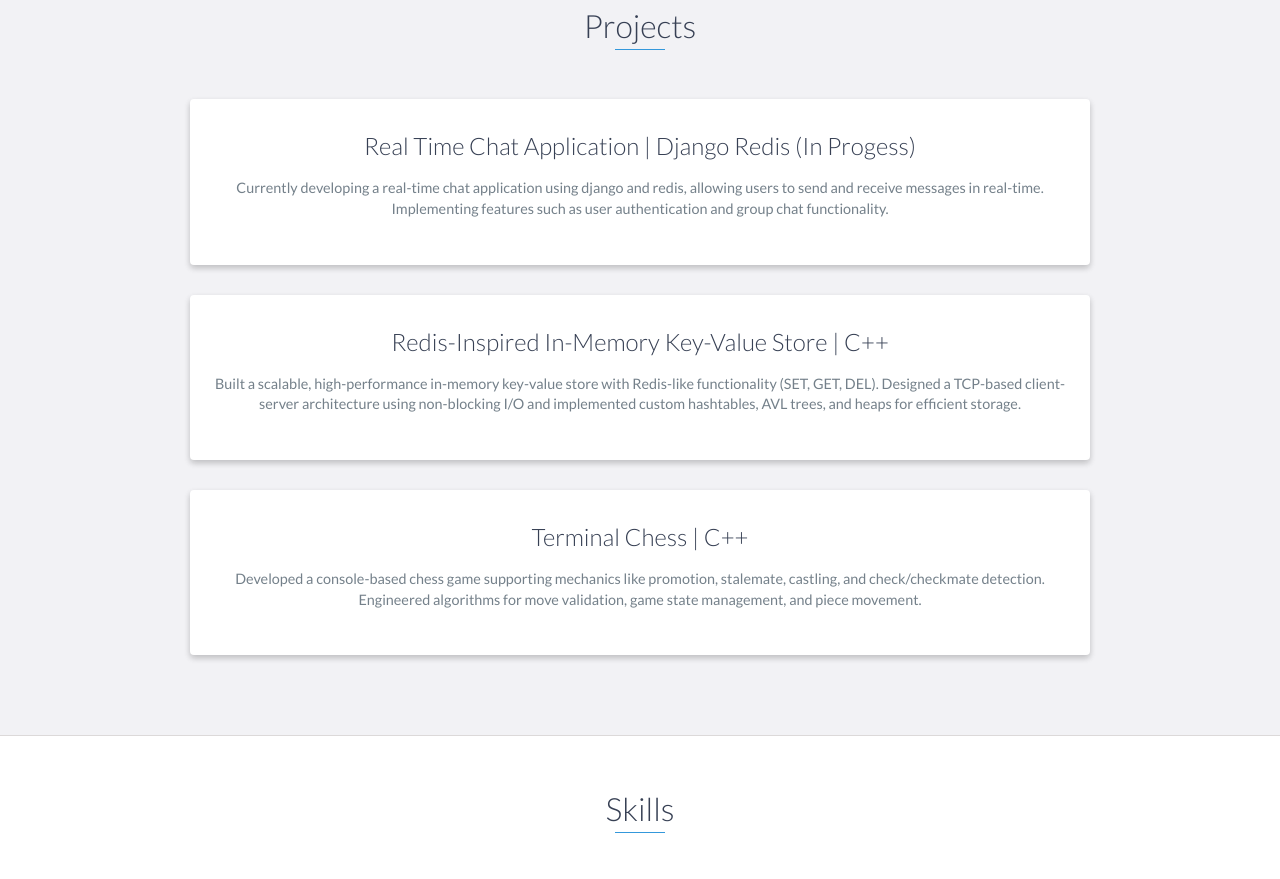
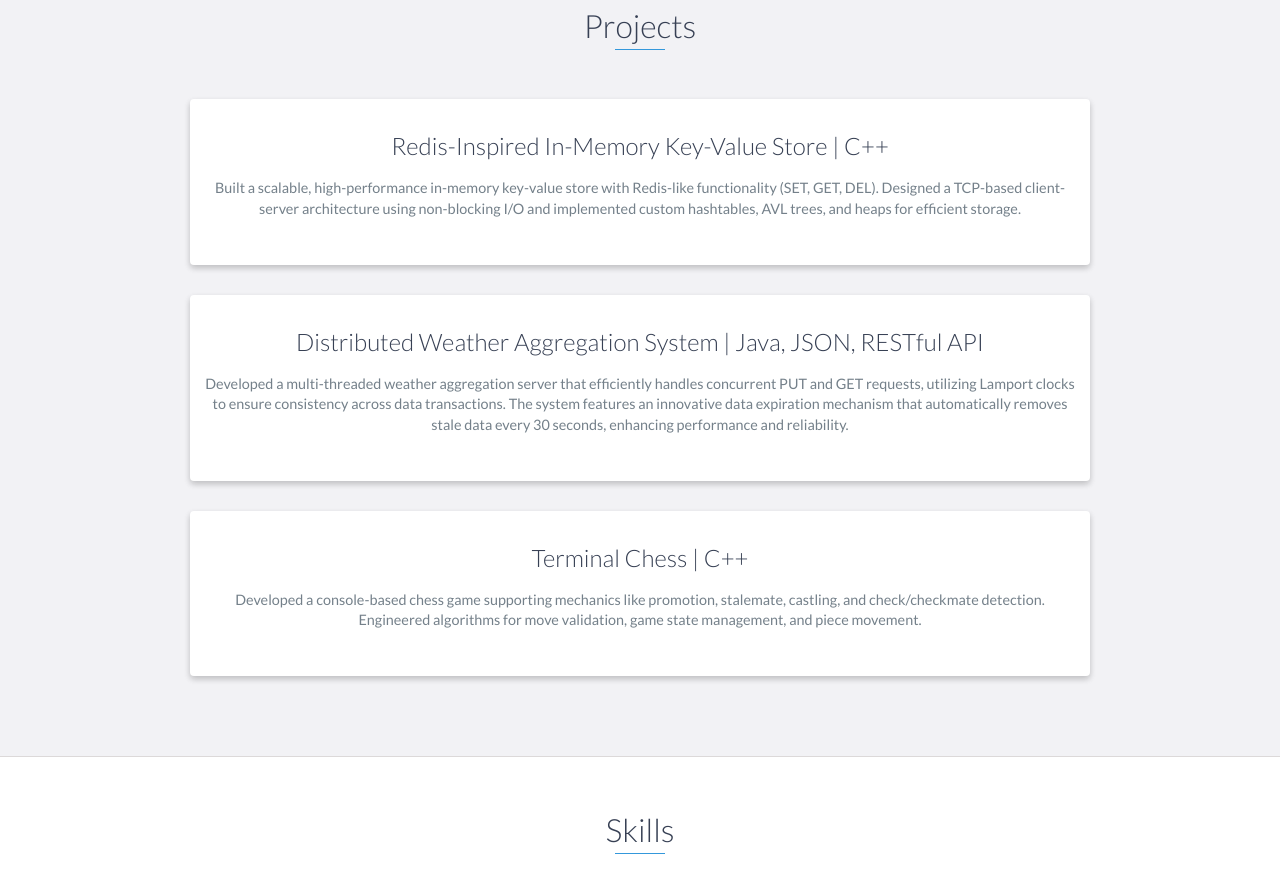
Before and after one commit to AnhadSachdeva/anhadsachdeva.github.io, a website: page index.html in a window 1280 px wide. Shown: the part 2078-2957 px from the top of the page. Drawn offline with nearby package versions, Linux system fonts and the light colour scheme.

Commit message:
added a project

```diff
--- a/index.html
+++ b/index.html
@@ -127,18 +127,18 @@
             <div class="row">
                 <div class="project no-image shadow-large">
                     <div class="project-info full-width">
-                        <h3>Real Time Chat Application | Django Redis (In Progess)</h3>
+                        <h3>Redis-Inspired In-Memory Key-Value Store | C++</h3>
                         <p>
-                            Currently developing a real-time chat application using django and redis, allowing users to send and receive messages in real-time. Implementing features such as user authentication and group chat functionality.
+                            Built a scalable, high-performance in-memory key-value store with Redis-like functionality (SET, GET, DEL). Designed a TCP-based client-server architecture using non-blocking I/O and implemented custom hashtables, AVL trees, and heaps for efficient storage.
                         </p>
                     </div>
                 </div>
 
                 <div class="project no-image shadow-large">
                     <div class="project-info full-width">
-                        <h3>Redis-Inspired In-Memory Key-Value Store | C++</h3>
-                        <p>
-                            Built a scalable, high-performance in-memory key-value store with Redis-like functionality (SET, GET, DEL). Designed a TCP-based client-server architecture using non-blocking I/O and implemented custom hashtables, AVL trees, and heaps for efficient storage.
+                        <h3>Distributed Weather Aggregation System | Java, JSON, RESTful API</h3>
+                            <p>
+                                Developed a multi-threaded weather aggregation server that efficiently handles concurrent PUT and GET requests, utilizing Lamport clocks to ensure consistency across data transactions. The system features an innovative data expiration mechanism that automatically removes stale data every 30 seconds, enhancing performance and reliability.
                         </p>
                     </div>
                 </div>
```
